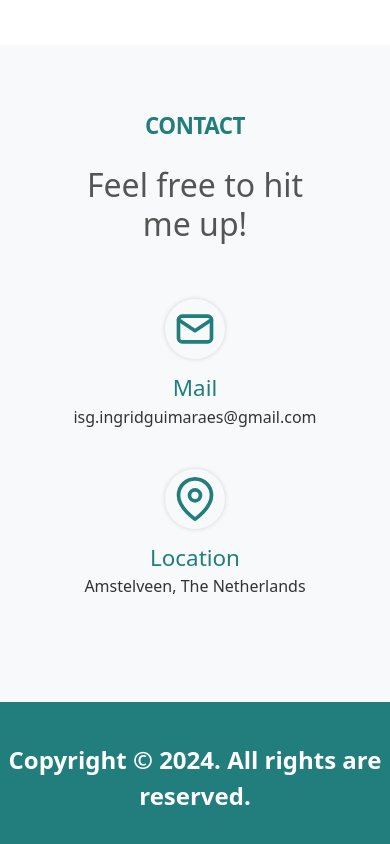
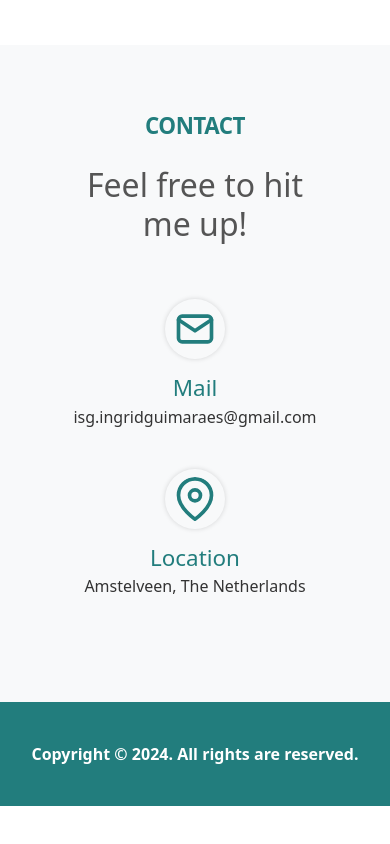
Before and after one commit to ingridgsi/ingrid-tech-portfolio, a React (Vite) app: page / in a window 390 px wide. Shown: the part 5414-6258 px from the top of the page. After the commit the page ends 6220 px from the top, so only its background shows below. Built offline with nearby package versions, Linux system fonts and the light colour scheme.

Commit message:
adding deploy changes

```diff
--- a/src/PageStructure/7-footer/Footer.jsx
+++ b/src/PageStructure/7-footer/Footer.jsx
@@ -6,7 +6,7 @@ function Footer() {
   return (
     <footer className="bg-primary ">
       <div className="container mx-auto py-10 sm:py-16">
-        <h3 className="text-center font-semibold md:font-normal  text-[1.5rem] text-[#fff] ">
+        <h3 className="text-center font-semibold md:font-normal  md:text-[1.5rem] text-[#fff] ">
           Copyright &copy; {year}. All rights are reserved.
         </h3>
       </div>
```
